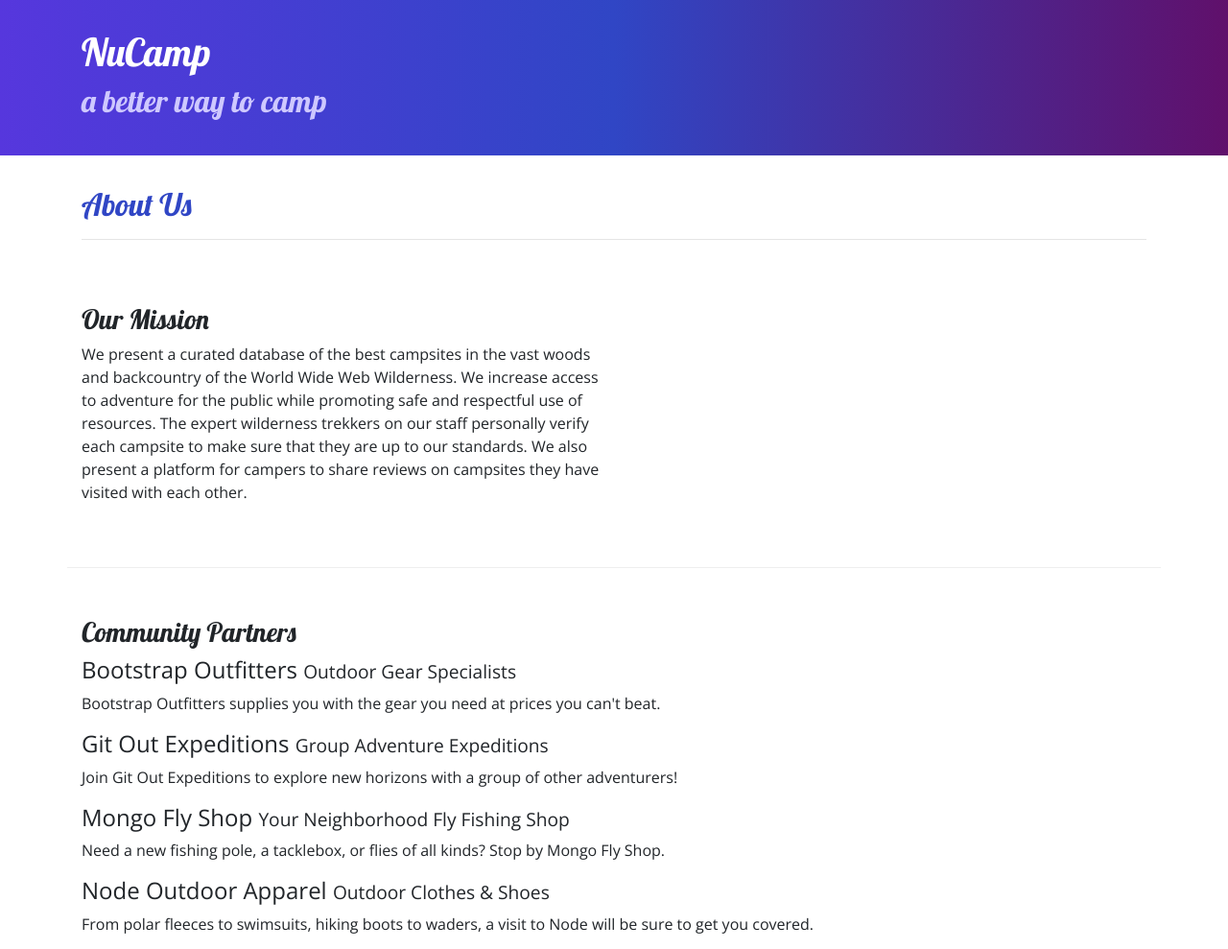
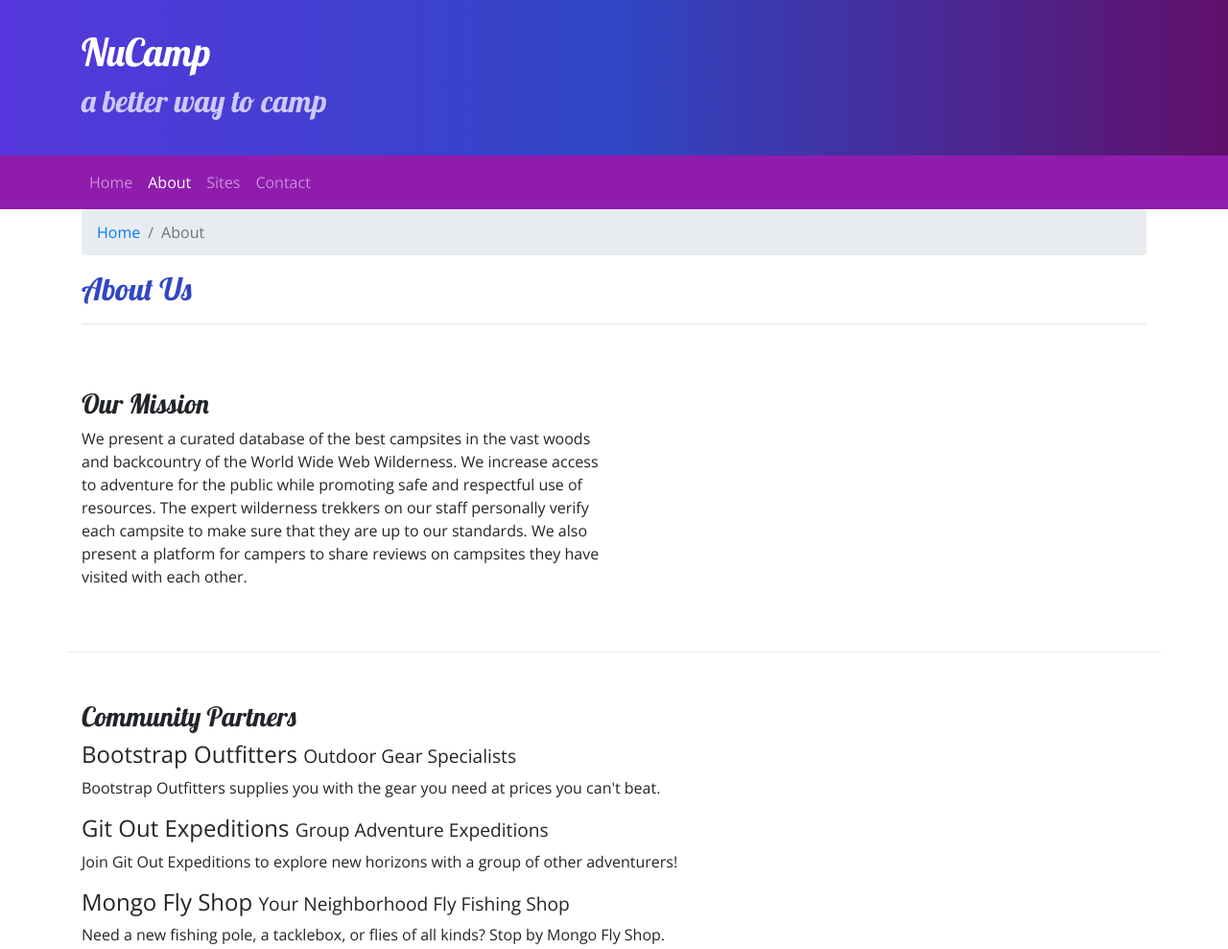
Before and after one commit to olaleywo/nucamp-bootstrap, a website: page aboutus.html in a window 1280 px wide. Shown: the top 989 px of the page at 96% size. Drawn offline with nearby package versions, Linux system fonts and the light colour scheme.

Commit message:
Navbar and Breadcrumbs

```diff
--- a/CSS/styles.css
+++ b/CSS/styles.css
@@ -20,6 +20,7 @@ footer {
 }
 
 .jumbotron {
+    margin: 0;
     padding: 30px;
     background-image: linear-gradient(to right, #5637DD, #3046C5, #60106B);
     color: white;
@@ -30,3 +31,7 @@ footer {
     border-bottom: 1px ridge;
     min-height: 200px;
 }
+
+.navbar {
+    background-color: #901CAD;
+}
--- a/aboutus.html
+++ b/aboutus.html
@@ -27,9 +27,29 @@
         </div>
     </header>
 
+    <nav class="navbar navbar-expand-sm navbar-dark sticky-top">
+        <div class="container">
+            <button class="navbar-toggler ml-auto" type="button" data-toggle="collapse" data-target="#nucampNavbar">
+                <span class="navbar-toggler-icon"></span>
+            </button>
+            <div class="collapse navbar-collapse" id="nucampNavbar">
+                <ul class="navbar-nav">
+                    <li class="nav-item"><a class="nav-link" href="index.html">Home</a></li>
+                    <li class="nav-item active"><a class="nav-link" href="#">About</a></li>
+                    <li class="nav-item"><a class="nav-link" href="#">Sites</a></li>
+                    <li class="nav-item"><a class="nav-link" href="#">Contact</a></li>
+                </ul>
+            </div>
+        </div>
+    </nav>
+
     <div class="container">
         <div class="row">
             <div class="col">
+                <ol class="breadcrumb">
+                    <li class="breadcrumb-item"><a href="index.html">Home</a></li>
+                    <li class="breadcrumb-item active">About</li>
+                </ol>
                <h2>About Us</h2>
                <hr />
             </div>
```
Also changed, not shown: index.html (+16 -0 lines).
